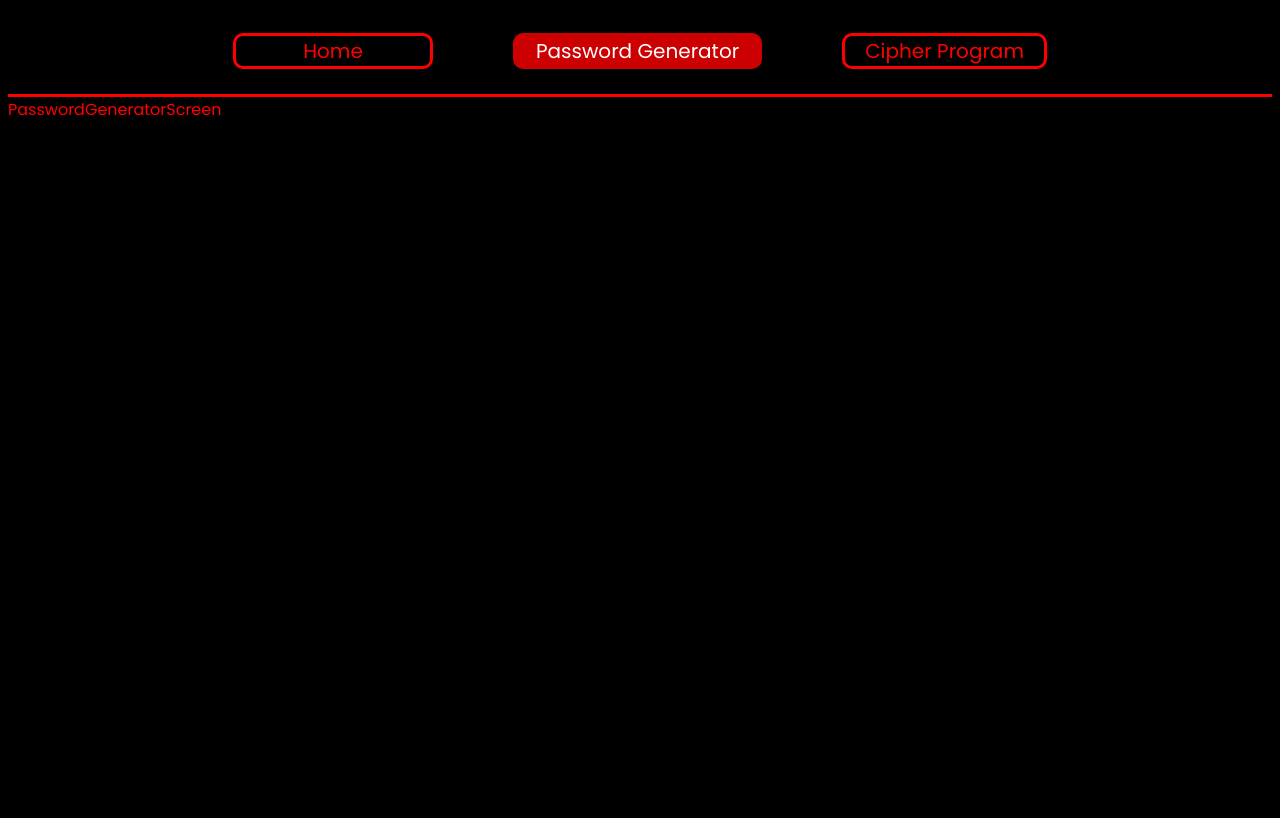
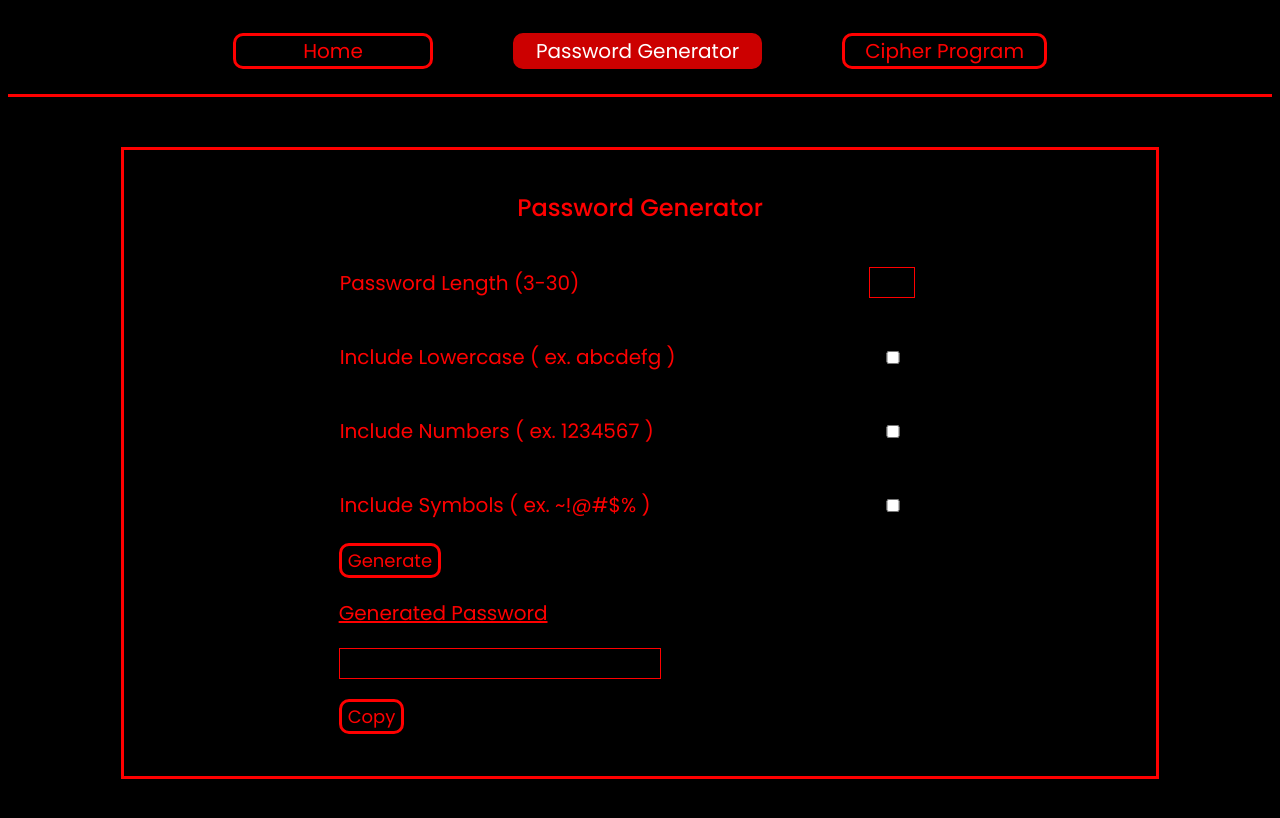
Before and after one commit to SergioGomes-Dev/Password-Generator-And-Cipher, a React (Create React App) app: page /password in a window 1280 px wide. Shown: the top 818 px of the page. Built offline with nearby package versions, Linux system fonts and the light colour scheme.

Commit message:
Password Generator Screen Content

```diff
--- a/src/index.css
+++ b/src/index.css
@@ -35,3 +35,45 @@ button:hover {
   color: white;
   border: 3px solid #cc0000;
 }
+
+/* Password Generator */
+.generator-box {
+  border: 3px solid #ff0000;
+  width: 80%;
+  margin: 50px auto;
+  padding: 20px 10px;
+  font-size: 20px;
+}
+
+table {
+  margin: auto;
+  width: 60%;
+}
+
+h2 {
+  font-weight: 500;
+  text-align: center;
+  font-size: 24px;
+}
+
+input {
+  border: 1px #ff0000 solid;
+  background: black;
+  width: 40px;
+  color: #ff0000;
+  font-size: 18px;
+  font-family: inherit;
+}
+
+.btn {
+  background-color: black;
+  color: inherit;
+  border-radius: 10px;
+  border: 3px solid #ff0000;
+  font-family: inherit;
+  font-size: 18px;
+}
+
+.new-password {
+  width: 60%;
+}
--- a/src/screens/PasswordGeneratorScreen.js
+++ b/src/screens/PasswordGeneratorScreen.js
@@ -1,7 +1,61 @@
 import React from "react";
 
 const PasswordGeneratorScreen = () => {
-  return <div>PasswordGeneratorScreen</div>;
+  return (
+    <>
+      <div className="generator-box">
+        <h2>Password Generator</h2>
+        <div className="generator">
+          <table>
+            <tr>
+              <td>
+                <p>Password Length (3-30)</p>
+              </td>
+              <td>
+                <input type="number" min="3" max="30"></input>
+              </td>
+            </tr>
+            <tr>
+              <td>
+                <p>Include Lowercase ( ex. abcdefg )</p>
+              </td>
+              <td>
+                <input type="checkbox"></input>
+              </td>
+            </tr>
+            <tr>
+              <td>
+                <p>Include Numbers ( ex. 1234567 )</p>
+              </td>
+              <td>
+                <input type="checkbox"></input>
+              </td>
+            </tr>
+            <tr>
+              <td>
+                <p>Include Symbols ( ex. ~!@#$% )</p>
+              </td>
+              <td>
+                <input type="checkbox"></input>
+              </td>
+            </tr>
+            <button className="btn">Generate</button>
+            <div>
+              <p>
+                <u>Generated Password</u>
+              </p>
+              <p>
+                <input className="new-password" type="text"></input>
+              </p>
+              <p>
+                <button className="btn">Copy</button>
+              </p>
+            </div>
+          </table>
+        </div>
+      </div>
+    </>
+  );
 };
 
 export default PasswordGeneratorScreen;
```
